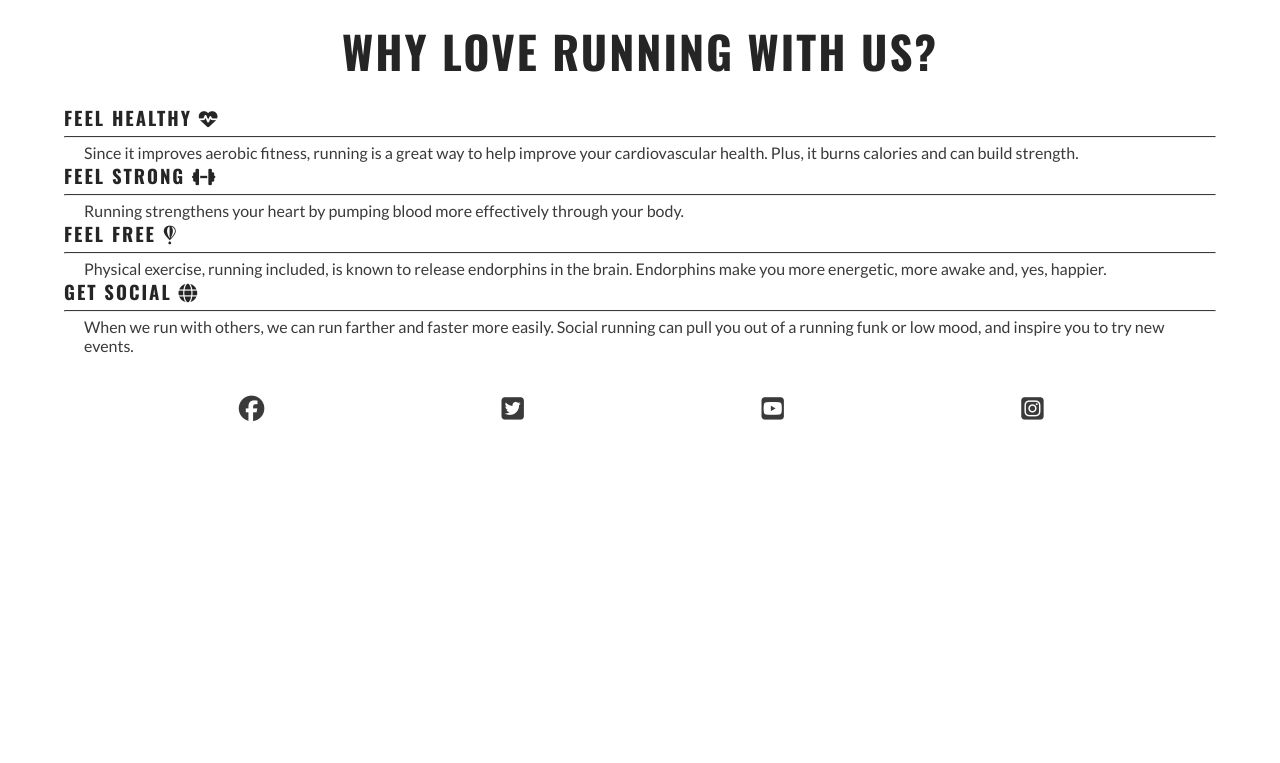
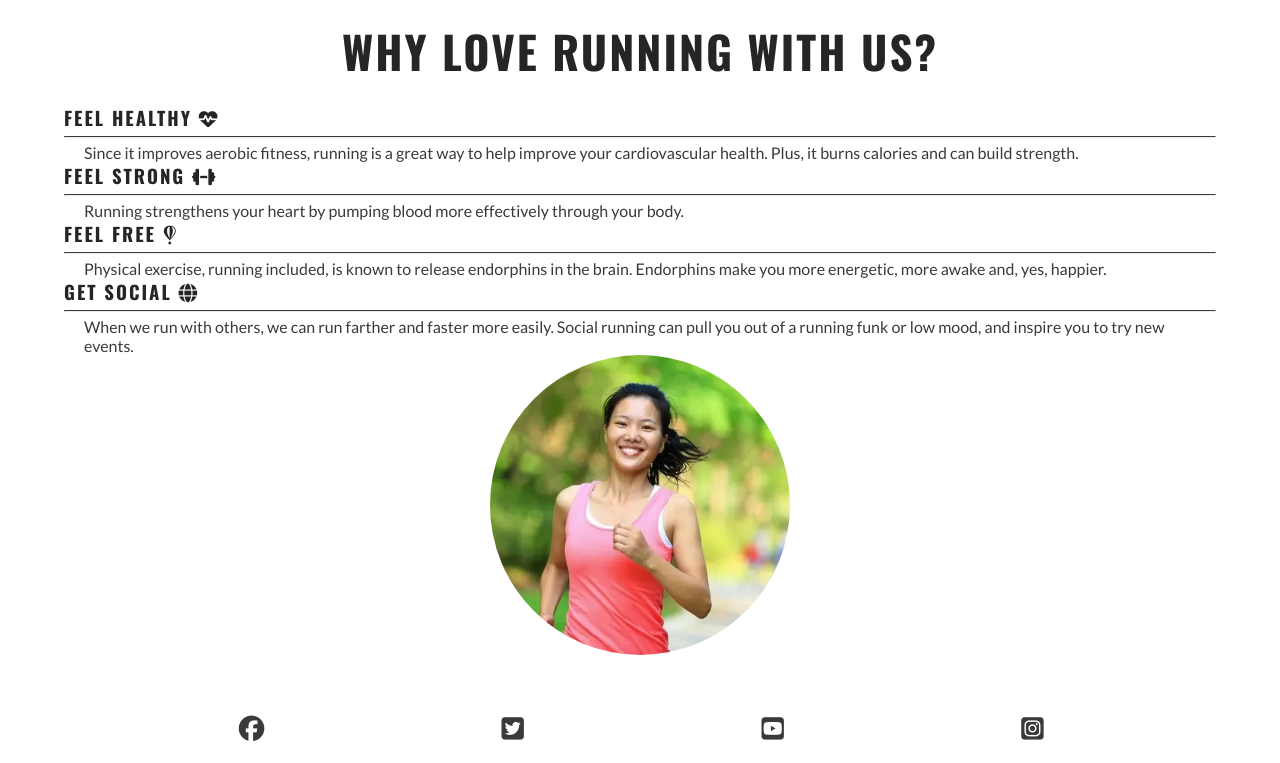
Before and after one commit to Niraja85/love-running, a plain HTML site: page index.html in a window 1280 px wide. Shown: the part 681-1444 px from the top of the page. Before the commit the page ends 1124 px from the top, so only its background shows below. Drawn offline with nearby package versions, Linux system fonts and the light colour scheme.

Commit message:
Added circular image to reasons section

```diff
--- a/assets/css/style.css
+++ b/assets/css/style.css
@@ -107,6 +107,7 @@ main {
 #cover-text > h2, #cover-text > h3 {
     color: #ffffff;
 }
+
 /* Reasons section */
 #reasons {
     width: 90%;
@@ -128,7 +129,22 @@ hr {
     border-top: 1px solid #3a3a3a;
     margin: 5px 0;
 }
+#circle-cover-bg {
+    background: url("../images/reasons-image.webp") no-repeat top center/cover;
+    height: 90vw;
+    width: 90vw;
+    margin-bottom: 20px;
+    /* Makes the square image into a circle */
+    border-radius: 50%;
+    max-width: 300px;
+    max-height: 300px;
+}
+#benefits-image {
+    display: flex;
+    align-items: center;
+    justify-content: center;
 
+}
 /* Footer */
 #social-networks {
     text-align: center;
--- a/index.html
+++ b/index.html
@@ -75,6 +75,9 @@
                         <p>When we run with others, we can run farther and faster more easily. Social running can pull you out of a running funk or low mood, and inspire you to try new events.</p>
                     </div>
                 </div>
+                <div id="benefits-image">
+                    <div id="circle-cover-bg"></div>
+                </div>
 
             </div>
         </section>
```
Also changed, not shown: assets/images/reasons-image.webp (added).
